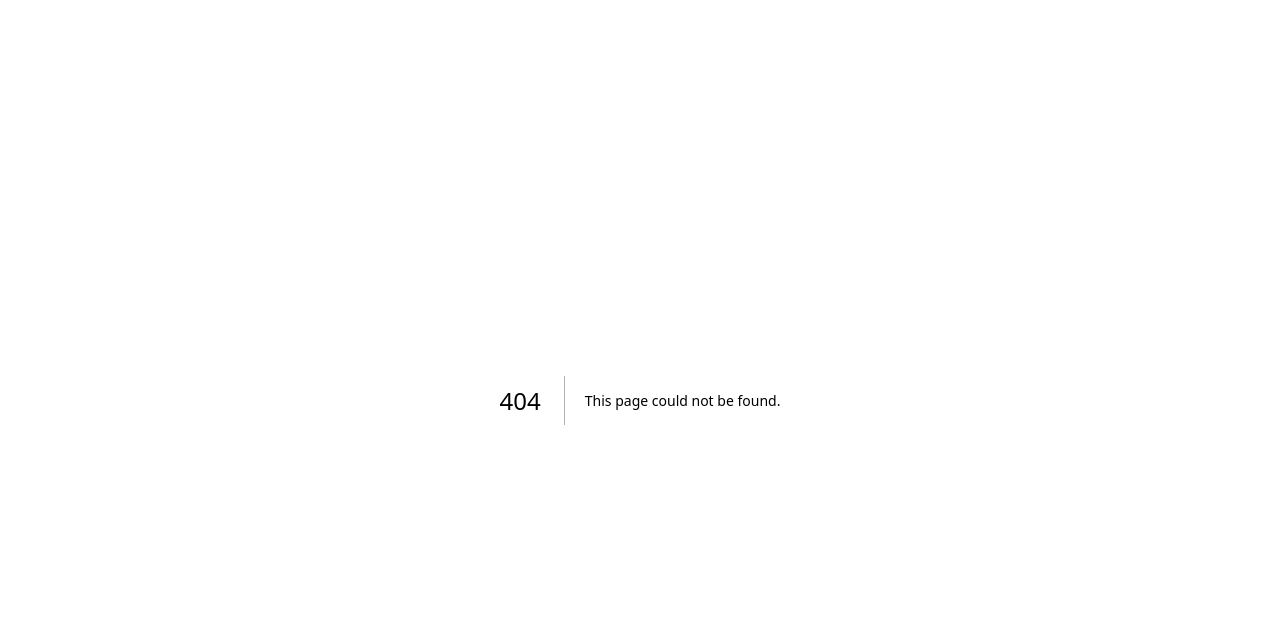
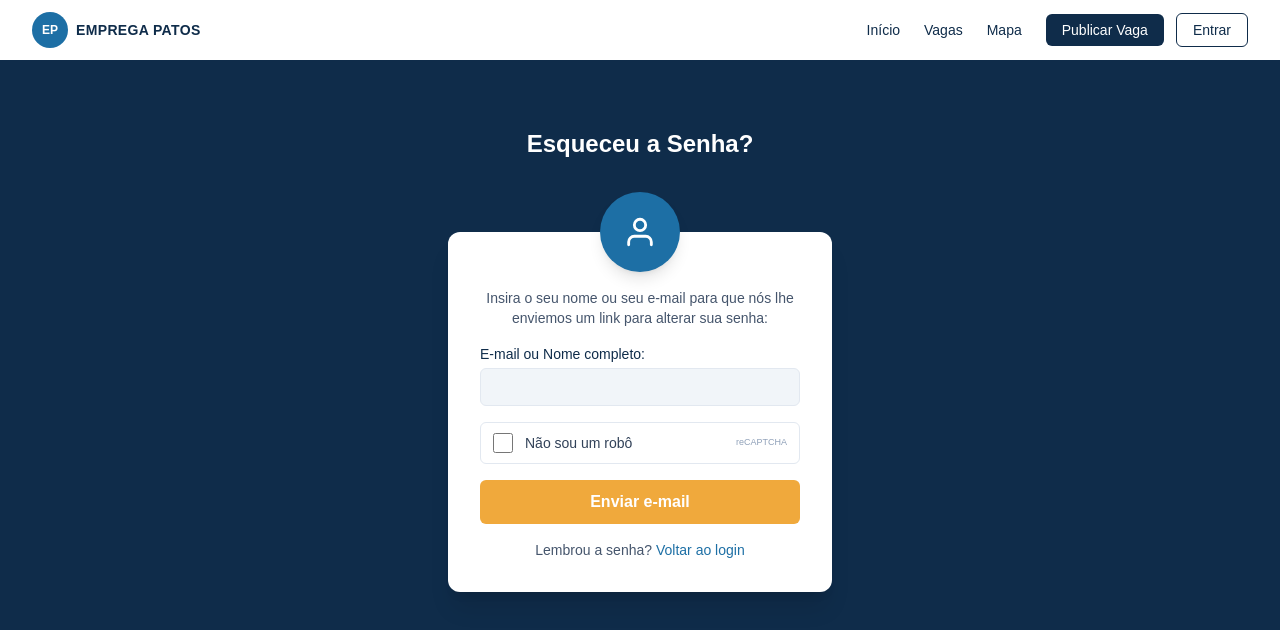
Before and after one commit to vitor-emanueldev/emprega-patos, a Next.js app in the folder frontend/: page /esqueci-senha in a window 1280 px wide. Before the commit this address had no page. Shown: the top 630 px of the page. Built offline with nearby package versions, Linux system fonts and the light colour scheme.

Commit message:
feat: adiciona pagina esqueci-senha (frontend, sem nada pra backend)

```diff
--- /dev/null
+++ b/frontend/app/esqueci-senha/page.tsx
@@ -0,0 +1,120 @@
+"use client";
+
+import { useState } from "react";
+import Link from "next/link";
+import Header from "@/components/Header";
+
+export default function EsqueciSenhaPage() {
+  const [valor, setValor] = useState("");
+  const [naoSouRobo, setNaoSouRobo] = useState(false);
+  const [erro, setErro] = useState("");
+  const [enviado, setEnviado] = useState(false);
+
+  function handleEnviar() {
+    setErro("");
+
+    if (!valor.trim()) {
+      setErro("Informe seu e-mail ou nome completo.");
+      return;
+    }
+
+    if (!naoSouRobo) {
+      setErro("Confirme que você não é um robô.");
+      return;
+    }
+
+    // TODO: ainda não existe rota no backend para recuperação de senha.
+    // Por enquanto, só simulamos o envio no front.
+    setEnviado(true);
+  }
+
+  function handleKeyDown(e: React.KeyboardEvent) {
+    if (e.key === "Enter") handleEnviar();
+  }
+
+  return (
+    <div className="min-h-screen bg-[#0F2C4A]">
+      <Header />
+      <main className="flex flex-col items-center pt-16 pb-24 px-4">
+        <h1 className="text-white text-2xl font-bold mb-8">Esqueceu a Senha?</h1>
+
+        <div className="w-20 h-20 rounded-full bg-[#1D6FA5] flex items-center justify-center -mb-10 relative z-10 shadow-lg">
+          <svg width="34" height="34" viewBox="0 0 24 24" fill="none" stroke="white" strokeWidth="2" strokeLinecap="round" strokeLinejoin="round">
+            <path d="M20 21v-2a4 4 0 0 0-4-4H8a4 4 0 0 0-4 4v2" />
+            <circle cx="12" cy="7" r="4" />
+          </svg>
+        </div>
+
+        <div className="w-full max-w-sm bg-white rounded-xl shadow-xl pt-14 pb-8 px-8">
+          {enviado ? (
+            <div className="space-y-4 text-center">
+              <p className="text-sm text-green-700 bg-green-50 border border-green-200 rounded-md px-3 py-3">
+                Se o e-mail informado estiver cadastrado, você receberá um
+                link para redefinir sua senha em instantes.
+              </p>
+              <Link
+                href="/login"
+                className="inline-block text-sm text-[#1D6FA5] hover:underline"
+              >
+                Voltar para o login
+              </Link>
+            </div>
+          ) : (
+            <div className="space-y-4">
+              <p className="text-sm text-slate-600 text-center">
+                Insira o seu nome ou seu e-mail para que nós lhe enviemos um
+                link para alterar sua senha:
+              </p>
+
+              <div>
+                <label className="block text-sm text-[#0F2C4A] font-medium mb-1">
+                  E-mail ou Nome completo:
+                </label>
+                <input
+                  type="text"
+                  value={valor}
+                  onChange={(e) => setValor(e.target.value)}
+                  onKeyDown={handleKeyDown}
+                  className="w-full rounded-md bg-slate-100 border border-slate-200 px-3 py-2 text-sm text-gray-900 focus:outline-none focus:ring-2 focus:ring-[#1D6FA5]"
+                />
+              </div>
+
+              <label className="flex items-center gap-3 border border-slate-200 rounded-md px-3 py-2.5 cursor-pointer select-none">
+                <input
+                  type="checkbox"
+                  checked={naoSouRobo}
+                  onChange={(e) => setNaoSouRobo(e.target.checked)}
+                  className="w-5 h-5 rounded border-slate-300"
+                />
+                <span className="text-sm text-slate-700 flex-1">Não sou um robô</span>
+                <span className="text-[9px] text-slate-400 leading-tight text-right">
+                  reCAPTCHA
+                </span>
+              </label>
+
+              {erro && (
+                <p className="text-sm text-red-600 bg-red-50 border border-red-200 rounded-md px-3 py-2">
+                  {erro}
+                </p>
+              )}
+
+              <button
+                onClick={handleEnviar}
+                className="w-full rounded-md bg-[#F0A93C] text-white font-semibold py-2.5 hover:bg-[#dd9a30] transition-colors"
+              >
+                Enviar e-mail
+              </button>
+
+              <p className="text-center text-sm text-slate-600">
+                Lembrou a senha?{" "}
+                <Link href="/login" className="text-[#1D6FA5] hover:underline">
+                  Voltar ao login
+                </Link>
+              </p>
+            </div>
+          )}
+        </div>
+      </main>
+    </div>
+  );
+}
```
